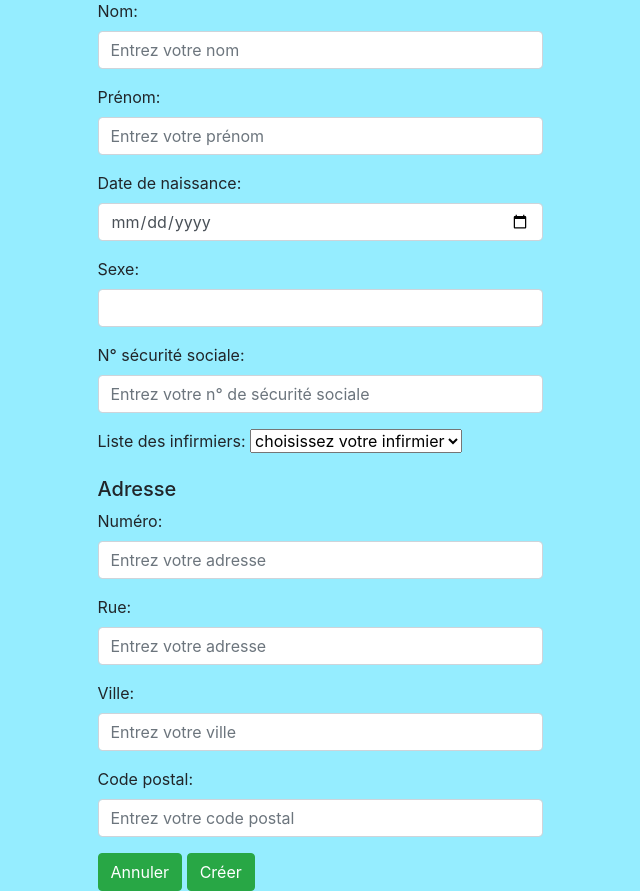
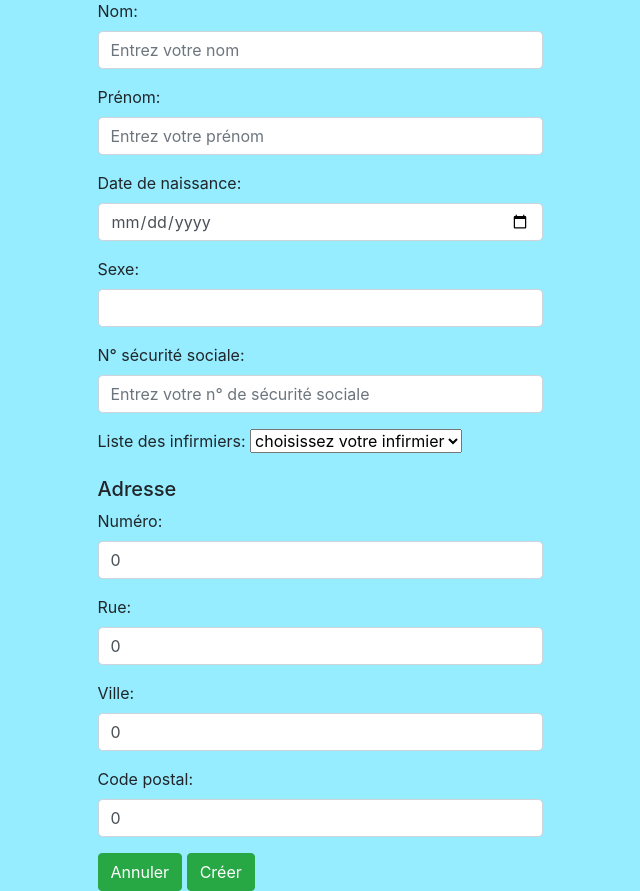
Before and after one commit to Rfauchoit/Projet_DevOps_Medical, a Flask app: template templates/addpatient.html in a window 1280 px wide. Shown: the part 223-1114 px from the top of the page, without its empty margins (320-960 px from the left). Run offline with Flask 2, Linux system fonts and the light colour scheme; the template is opened without the code that fills it, so the values that code supplies are empty; some libraries are stand-ins or nearby versions.

Commit message:
feat : update Deplacement

```diff
--- a/model/patient.py
+++ b/model/patient.py
@@ -111,8 +111,8 @@ class Patient(Db):
         if type(patientData.get('numero_pro')).__name__!='NoneType':
              id_infirmier=self.fetchOneInfirmier(patientData)
 
-        if type(patientData.get('numero')).__name__!= "NoneType" :
-            id_adresse=self.fetchAdresse(patientData)
+        #if type(patientData.get('numero')).__name__!= "NoneType" :
+        id_adresse=self.fetchAdresse(patientData)
 
         if id_adresse==None :
              self.cursor=self.getCursor()
--- a/templates/addpatient.html
+++ b/templates/addpatient.html
@@ -122,19 +122,19 @@
 
      <div class="form-group">
           <label for="rue">Numéro:</label>
-          <input type="texte" class="form-control" id="num" name="numero" placeholder="Entrez votre adresse">
+          <input type="texte" class="form-control" id="num" name="numero" value="0" placeholder="Entrez votre adresse">
         </div>
         <div class="form-group">
           <label for="rue">Rue:</label>
-          <input type="texte" class="form-control" id="rue" name="rue" placeholder="Entrez votre adresse">
+          <input type="texte" class="form-control" id="rue" name="rue" value="0" placeholder="Entrez votre adresse">
         </div>
         <div class="form-group">
           <label for="ville">Ville:</label>
-          <input type="texte" class="form-control" id="ville" name="ville" placeholder="Entrez votre ville">
+          <input type="texte" class="form-control" id="ville" name="ville" value="0" placeholder="Entrez votre ville">
         </div>
         <div class="form-group">
           <label for="cp">Code postal:</label>
-          <input type="texte" class="form-control" id="cp" name="cp" placeholder="Entrez votre code postal">
+          <input type="texte" class="form-control" id="cp" name="cp" value="0" placeholder="Entrez votre code postal">
         </div>
       </div>
      <!-- Bouton connecter -->
```
